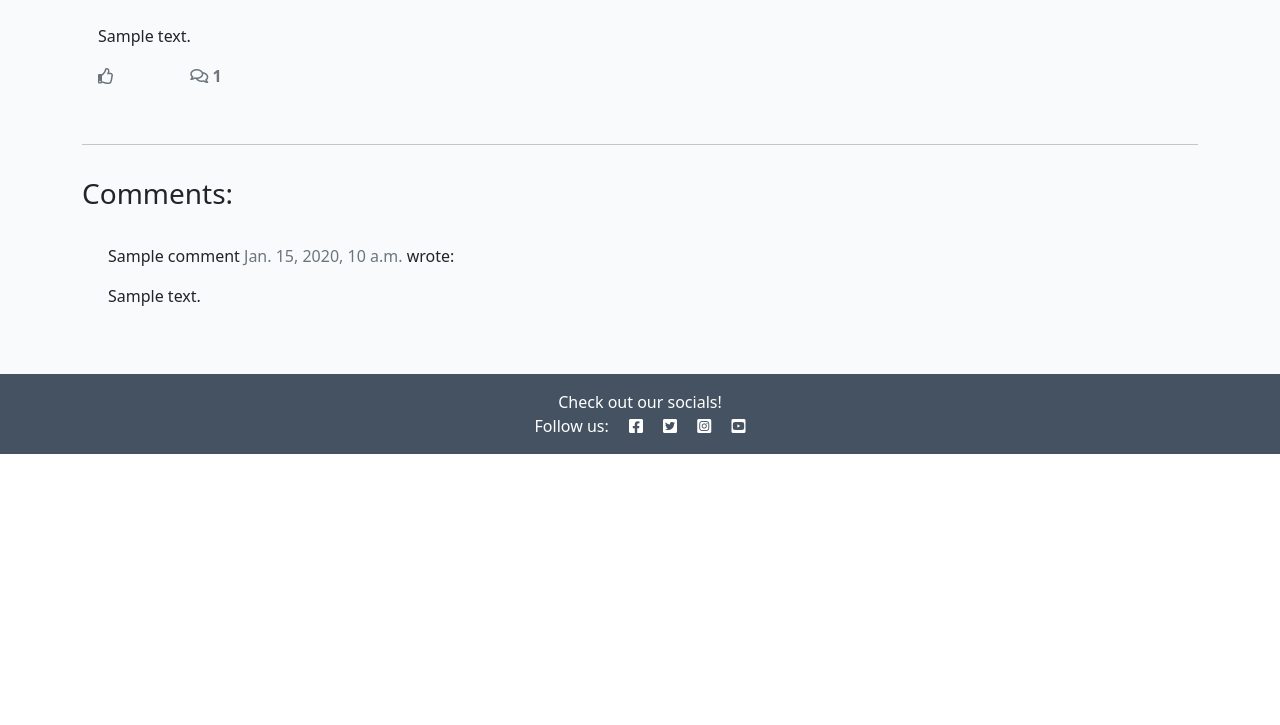
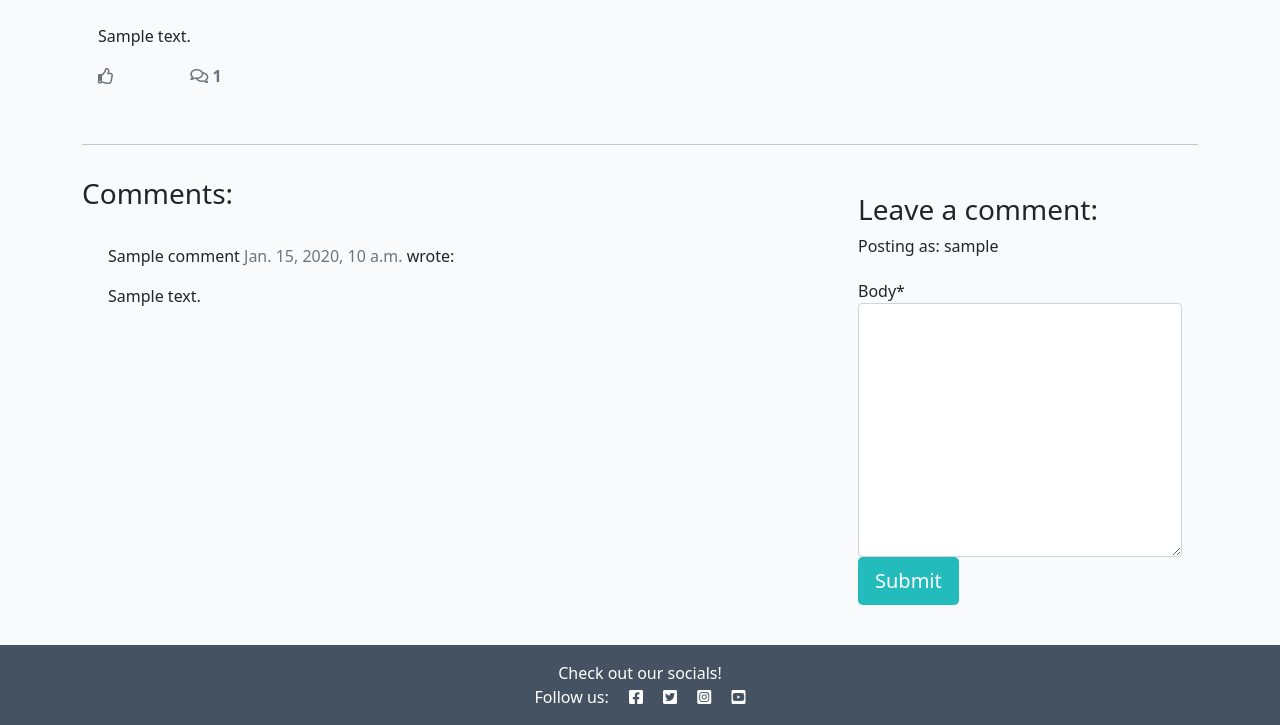
Before and after one commit to jamiebradford123/The-Plough-Booking, a Django app: a page that uses templates/event_detail.html in a window 1280 px wide. Shown: the part 348-1073 px from the top of the page. Before the commit the page ends 802 px from the top, so only its background shows below. Run offline with Django 3.2, Linux system fonts and the light colour scheme; a user stored in the database is signed in; tables that the repository leaves empty hold one stand-in row (values such as "Sample post"); some libraries are stand-ins or nearby versions.

Commit message:
add coments section

```diff
--- /dev/null
+++ b/events/forms.py
@@ -0,0 +1,8 @@
+from .models import Comment
+from django import forms
+
+
+class CommentForm(forms.ModelForm):
+    class Meta:
+        model = Comment
+        fields = ('body',)
--- a/events/views.py
+++ b/events/views.py
@@ -1,6 +1,7 @@
 from django.shortcuts import render, get_object_or_404
 from django.views import generic, View
 from .models import Event
+from .forms import CommentForm
 
 
 class EventList(generic.ListView):
@@ -25,6 +26,7 @@ class EventDetail(View):
             {
                 "event": event,
                 "comments": comments,
-                "interested": interested
+                "interested": interested,
+                "comment_form": CommentForm(),
             }
         )
--- a/requirements.txt
+++ b/requirements.txt
@@ -5,6 +5,7 @@ dj-database-url==1.2.0
 dj3-cloudinary-storage==0.0.6
 Django==3.2.16
 django-allauth==0.52.0
+django-crispy-forms==1.14.0
 django-summernote==0.8.20.0
 gunicorn==20.1.0
 oauthlib==3.2.2
--- a/templates/event_detail.html
+++ b/templates/event_detail.html
@@ -1,4 +1,6 @@
 {% extends 'base.html' %} {% block content %}
+
+{% load crispy_forms_tags %}
 
 <div class="masthead">
     <div class="container">
@@ -63,8 +65,25 @@
                 {% endfor %}
             </div>
         </div>
+
         <div class="col-md-4 card mb-4  mt-3 ">
             <div class="card-body">
+                {% if commented %}
+                <div class="alert alert-success" role="alert">
+                    Your comment is awaiting approval
+                </div>
+                {% else %}
+                {% if user.is_authenticated %}
+
+                <h3>Leave a comment:</h3>
+                <p>Posting as: {{ user.username }}</p>
+                <form method="post" style="margin-top: 1.3em;">
+                    {{ comment_form | crispy }}
+                    {% csrf_token %}
+                    <button type="submit" class="btn btn-signup btn-lg">Submit</button>
+                </form>
+                {% endif %}
+                {% endif %}
             </div>
         </div>
     </div>
--- a/theplough/settings.py
+++ b/theplough/settings.py
@@ -50,6 +50,7 @@ INSTALLED_APPS = [
     'django.contrib.staticfiles',
     'cloudinary',
     'django_summernote',
+    'crispy_forms',
     'home',
     'events',
     'book',
@@ -58,7 +59,9 @@ INSTALLED_APPS = [
 SITE_ID = 1
 
 LOGIN_REDIRECT_URL = '/'
-LOGout_REDIRECT_URL = '/'
+LOGOUT_REDIRECT_URL = '/'
+
+CRISPY_TEMPLATE_PACK = 'bootstrap4'
 
 
 ACCOUNT_EMAIL_VERIFICATION = 'none'
```
